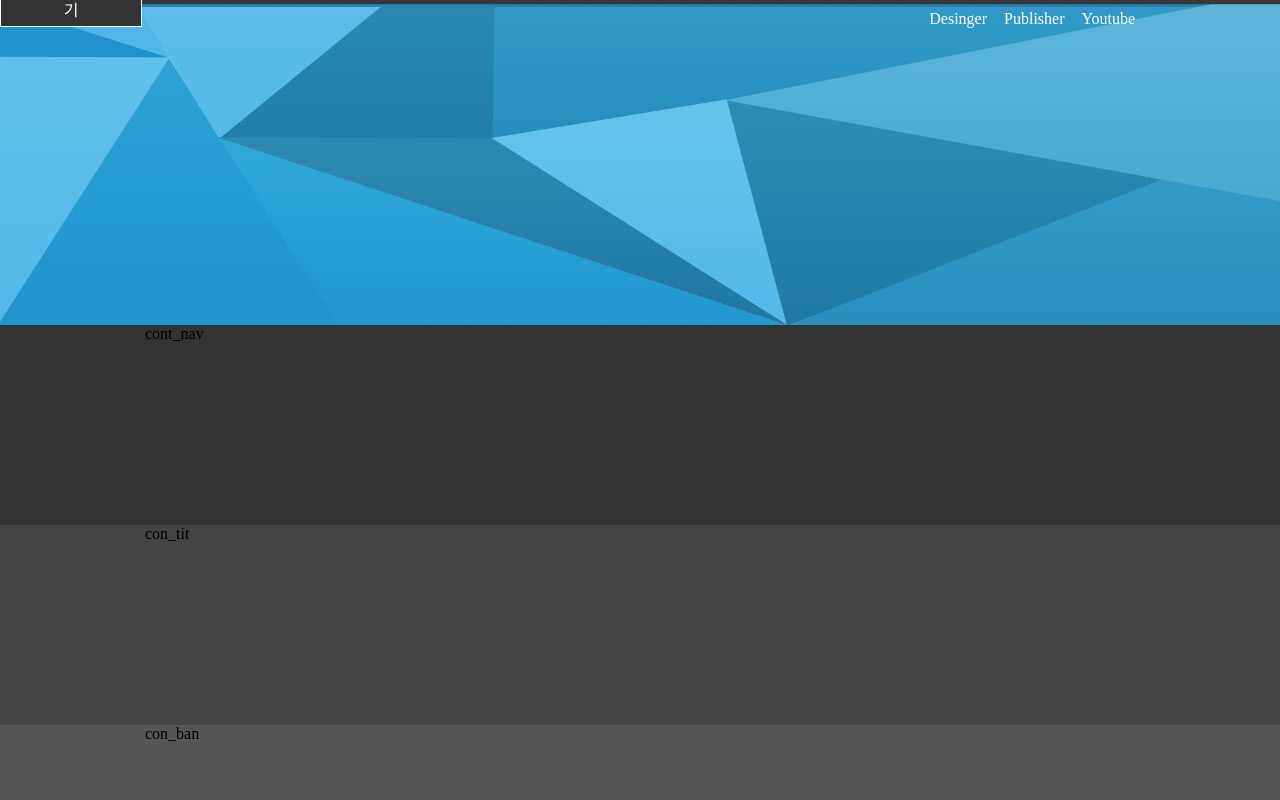
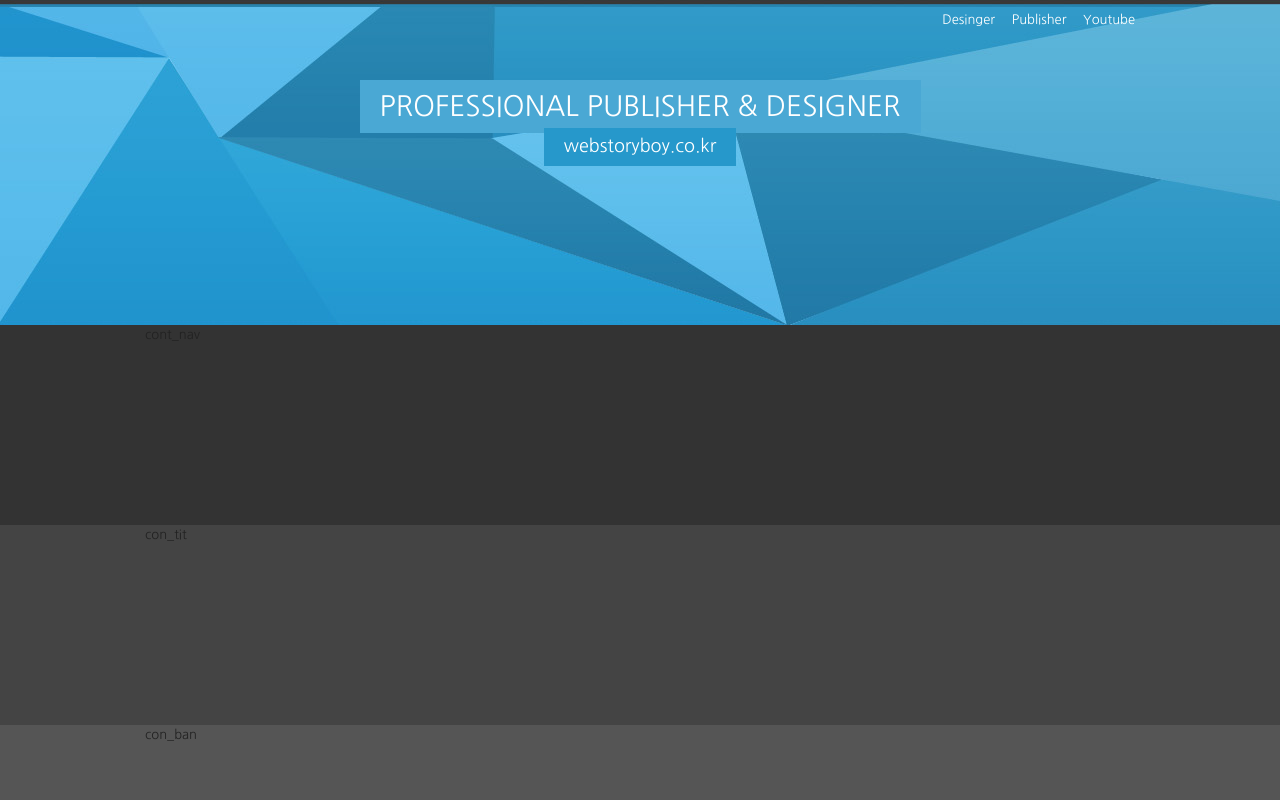
Before and after one commit to 09-Song/website-lecture, a plain HTML site: page app/index.html in a window 1280 px wide. Shown: the top 800 px of the page. Drawn offline with Linux system fonts and the light colour scheme.

```diff
--- a/app/css/reset.css
+++ b/app/css/reset.css
@@ -1,3 +1,5 @@
+@charset "utf-8";
+
 @charset "utf-8";
 
 /* 여백 초기화 */
@@ -38,3 +40,17 @@
 a:hover {
   color: #390;
 }
+
+/* 폰트 초기화 */
+body,
+input,
+textarea,
+select,
+button,
+table {
+  font-family: "Nanum Gothic", AppleSDGothicNeo-Regular, "Malgun Gothic",
+    "맑은 고딕", dotum, "돋움", sans-serif;
+  color: #222;
+  font-size: 13px;
+  line-height: 1.5;
+}
--- a/app/css/style.css
+++ b/app/css/style.css
@@ -84,6 +84,26 @@
   color: #666;
 }
 .header .header-tit {
+  text-align: center;
 }
+.header .header-tit h1 {
+  background-color: #4aa8d4;
+  font-size: 28px;
+  padding: 5px 20px 6px 20px;
+  display: inline-block;
+  color: #fff;
+  margin-top: 40px;
+  font-weight: normal;
+  text-transform: uppercase;
+}
+.header .header-tit a {
+  display: inline-block;
+  background-color: #2698cb;
+  font-size: 18px;
+  color: #fff;
+  padding: 5px 20px 6px 20px;
+  margin-top: -5px;
+}
+
 .header .header-icon {
 }
--- a/app/index.html
+++ b/app/index.html
@@ -4,11 +4,14 @@
     <meta charset="UTF-8">
     <meta http-equiv="X-UA-Compatible" content="IE=edge">
     <meta name="viewport" content="width=device-width, initial-scale=1.0">
-    <title>WEBSTROYBOY SITE</title>
+   <title>WEBSTROYBOY SITE</title>
 
     <!-- CSS STYLE -->
     <link rel="stylesheet" href="css/reset.css">
     <link rel="stylesheet" href="css/style.css">
+
+    <!-- 웹 폰트 -->
+    <link href="https://fonts.googleapis.com/css?family=Nanum+Gothic&display=swap" rel="stylesheet">
 </head>
 <body>
     <!-- 스킵 내비게이션 -->
@@ -28,7 +31,11 @@
                         <a href="https://www.youtube.com/channel/UCsvQSv7EeCMHyYb9ENKAJZw">Youtube</a>
                     </div>
                     <!-- //헤더 메뉴 -->
-                    <div class="header-tit"></div>
+                    <div class="header-tit">
+                        <h1>Professional Publisher & Designer</h1><br>
+                        <a href="https://webstoryboy.co.kr">webstoryboy.co.kr</a>
+                    </div>
+                    <!-- //헤더 타이틀 -->
                     <div class="header-icon"></div>
                 </div>
             </div>
```
